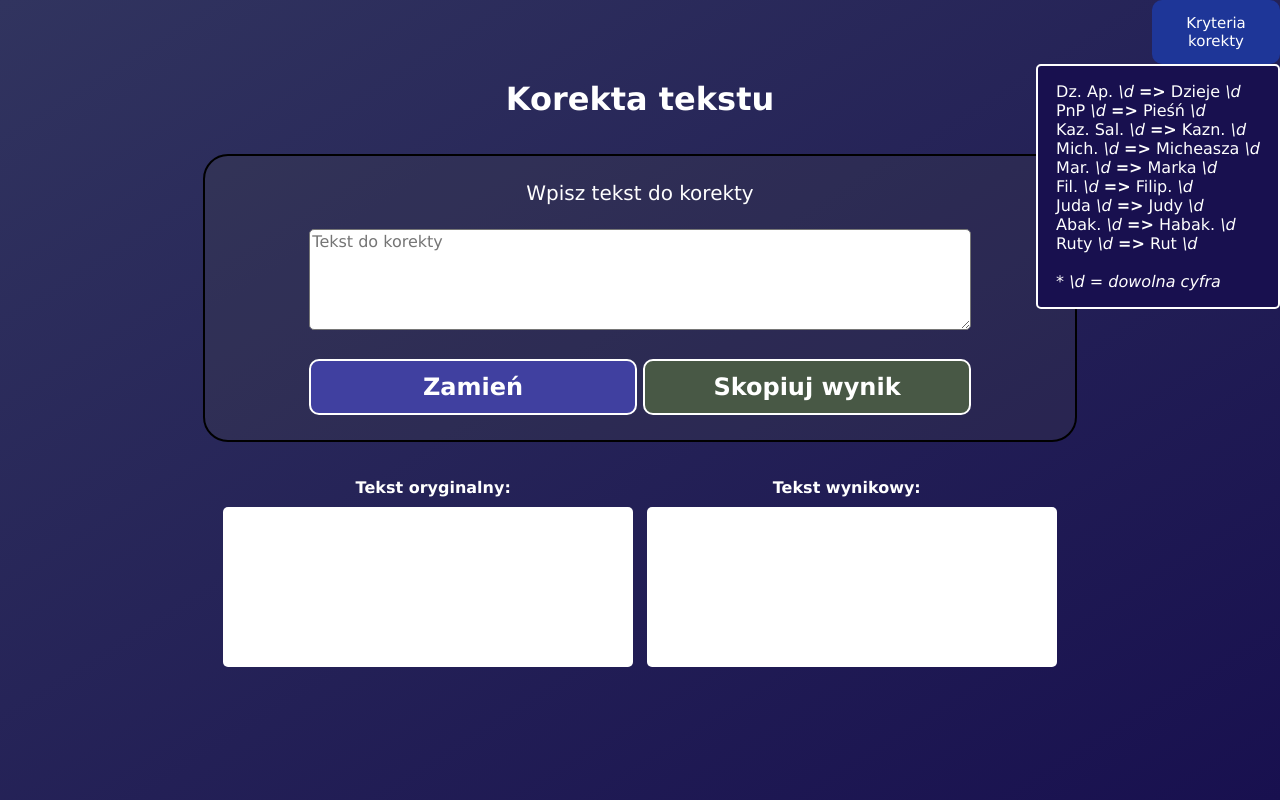
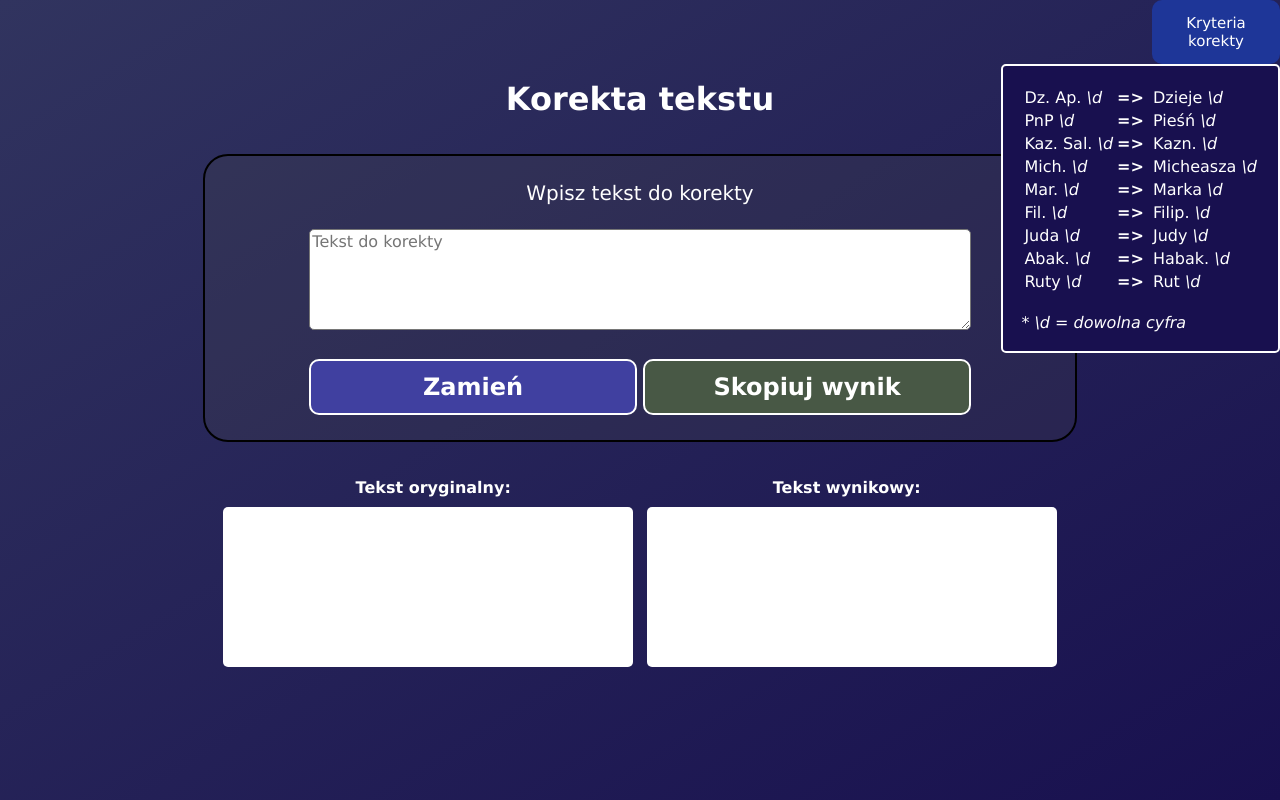
Before and after one commit to michaLewicki/korektaTekstu, a plain HTML site: page index.html in a window 1280 px wide. Both pictures are taken after a click on the button "Kryteria korekty". Drawn offline with Linux system fonts and the light colour scheme.

Commit message:
Update index.html

```diff
--- a/index.html
+++ b/index.html
@@ -12,17 +12,37 @@
     <div class="background"></div>
     <button type="button" class="kryteria">Kryteria korekty</button>
 <div class="kryteria_tekst">
-  <p>Dz. Ap. <i>\d</i> <b>=></b> Dzieje <i>\d</i><br>
-     PnP <i>\d</i> <b>=></b> Pieśń <i>\d</i><br>
-     Kaz. Sal. <i>\d</i> <b>=></b> Kazn. <i>\d</i><br>
-     Mich. <i>\d</i> <b>=></b> Micheasza <i>\d</i><br>
-     Mar. <i>\d</i> <b>=></b> Marka <i>\d</i><br>
-     Fil. <i>\d</i> <b>=></b> Filip. <i>\d</i><br>
-     Juda <i>\d</i> <b>=></b> Judy <i>\d</i><br>
-     Abak. <i>\d</i> <b>=></b> Habak. <i>\d</i><br>
-     Ruty <i>\d</i> <b>=></b> Rut <i>\d</i><br><br>
-     <i>* \d = dowolna cyfra</i>
-  </p>
+<br>
+  <table>
+    <tr>
+     <td>Dz. Ap. <i>\d</i></td><td><b> => </b></td><td>&nbsp;Dzieje <i>\d</i></td>
+    </tr>
+    <tr>
+     <td>PnP <i>\d</i></td><td><b> => </b></td><td>&nbsp;Pieśń <i>\d</i></td>
+    </tr>
+    <tr>
+     <td>Kaz. Sal. <i>\d</i></td><td><b> => </b></td><td>&nbsp;Kazn. <i>\d</i></td>
+    </tr>
+    <tr>
+     <td>Mich. <i>\d</i></td><td><b> => </b></td><td>&nbsp;Micheasza <i>\d</i></td>
+    </tr>
+    <tr>
+     <td>Mar. <i>\d</i></td><td><b> => </b></td><td>&nbsp;Marka <i>\d</i></td>
+    </tr>
+    <tr>
+     <td>Fil. <i>\d</i></td><td><b> => </b></td><td>&nbsp;Filip. <i>\d</i></td>
+    </tr>
+    <tr>
+     <td>Juda <i>\d</i></td><td><b> => </b></td><td>&nbsp;Judy <i>\d</i></td>
+    </tr>
+    <tr>
+     <td>Abak. <i>\d</i></td><td><b> => </b></td><td>&nbsp;Habak. <i>\d</i></td>
+    </tr>
+    <tr>
+     <td>Ruty <i>\d</i></td><td><b> => </b></td><td>&nbsp;Rut <i>\d</i><br>
+    </tr>
+    </table>
+     <br><i>* \d = dowolna cyfra</i><br><br>
 </div>
 
     <div class=content>
```
